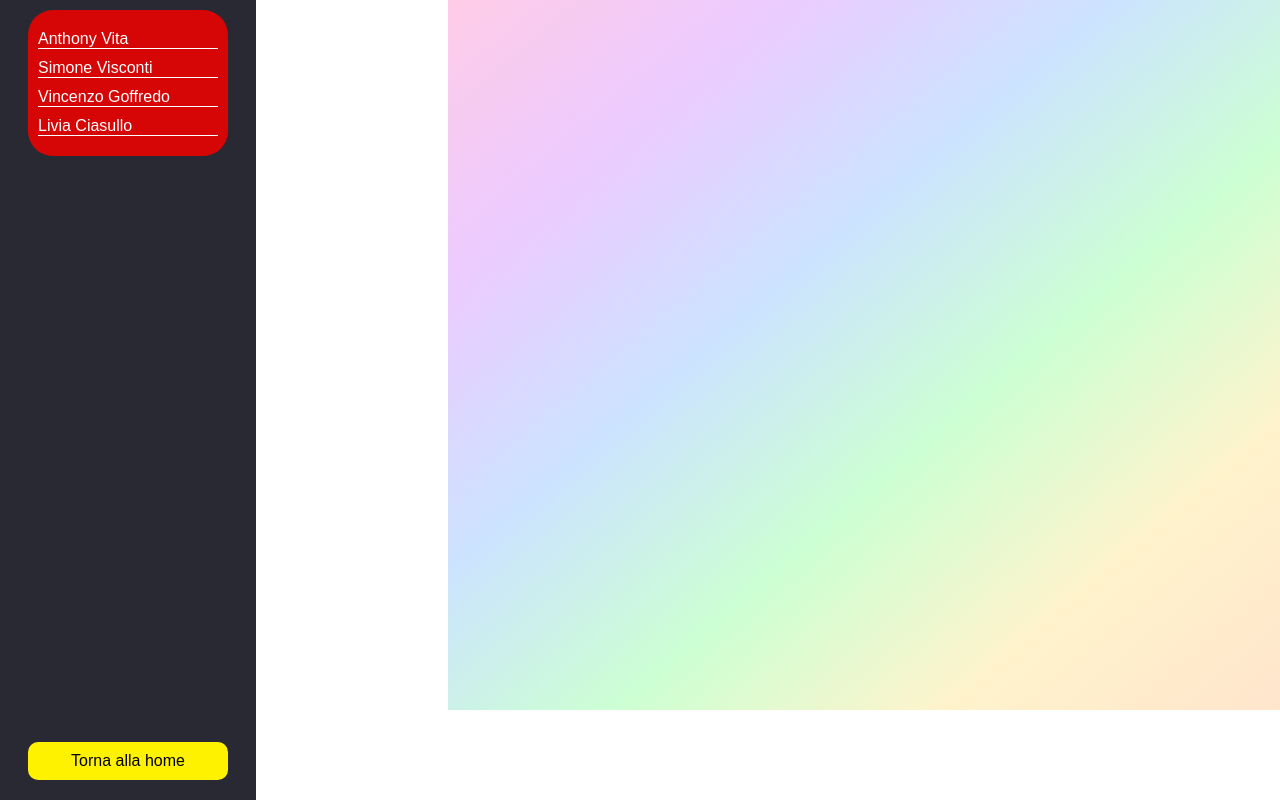
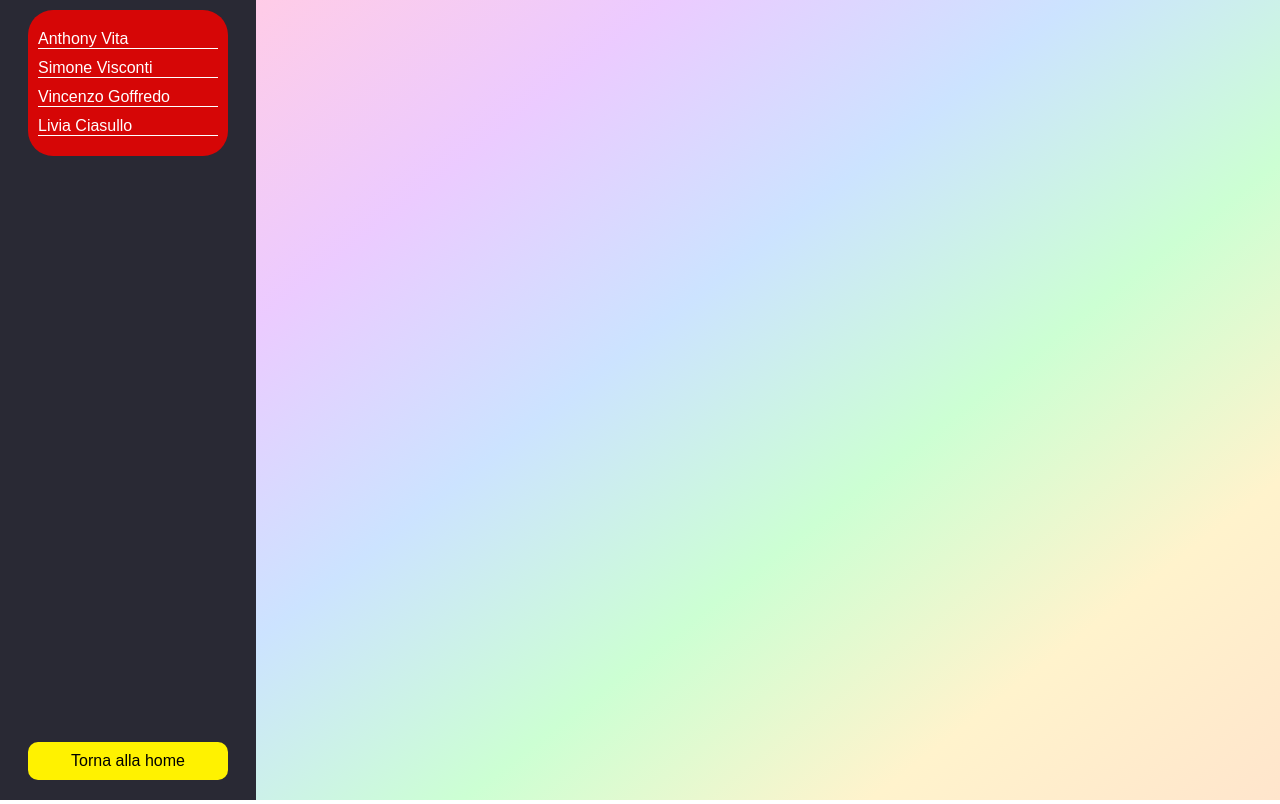
Before and after one commit to simonevisconti123/TSW-24-25-GR14, a PHP site: page /chiSiamo.html in a window 1280 px wide. Run offline with PHP 8.4, Linux system fonts and the light colour scheme.

Commit message:
fix CSS pagina chi siamo

```diff
--- a/css/chiSiamo_style.css
+++ b/css/chiSiamo_style.css
@@ -1,10 +1,3 @@
-html, body {
-  height: 100%; /* Assicura che l'altezza sia 100% per tutto il corpo */
-  margin: 0; /* Rimuove qualsiasi margine */
-  padding: 0; /* Rimuove qualsiasi padding */
-  overflow-x: hidden; /* Impedisce lo scroll orizzontale */
-}
-
 * {
   margin: 0;
   padding: 0;
@@ -15,7 +8,6 @@ body {
   font-family: Arial, sans-serif;
   display: flex;
   height: 100vh;
-  overflow-x: hidden; /*Impedisce lo scroll orizzontale */
 }
 
     .leftBlock {
@@ -77,47 +69,19 @@ body {
         .home-button:hover {
           background-color: #9F9700;
         }
-    html, body {
-      height: 100%;
-      margin: 0;
+
+    .pagina_presentazione {
+      flex-grow: 1;
       padding: 0;
-      overflow-x: hidden; /* Impedisce lo scroll orizzontale */
-    }
-    /*centerBlock*/
-    .centerBlock {
-      position: relative; /* serve a permettere al form di aggiunta nuovi post di essere esente dal flex */
-      display: flex;
-      flex-direction: column; /* I div saranno disposti uno sotto l'altro */
-      align-items: center;    /* Centra i div orizzontalmente */
-      flex: 1;
-      margin-left: 15%; /* Per non coprire leftBlock */
-      height: calc(100vh - 90px); /* Sottrae upBar e footer */
-      overflow-y: auto; /* Permette lo scroll */
-      background-color: #ffffff;
-
-      background: linear-gradient(
-          to bottom right,
-          #ffcce7 0%,
-          #cd77ff62 20%,
-          #cce3ff 40%,
-          #ccffd3 60%,
-          #fff3cc 80%,
-          #ffe5cc 100%
-      );
-      padding-bottom: 30px;
+      background-color: white;
     }
 
-        .centerBlock iframe {
+        iframe {
           width: 100%;
           height: 100%;
           border: none;
-          display: block; /* Assicura che l'iframe si comporti come un blocco e non abbia spazi indesiderati */
-        }html, body {
-  height: 100%; /* Assicura che l'altezza sia 100% per tutto il corpo */
-  margin: 0; /* Rimuove qualsiasi margine */
-  padding: 0; /* Rimuove qualsiasi padding */
-  overflow-x: hidden; /* Impedisce lo scroll orizzontale */
         }
+
 
         * {
           margin: 0;
@@ -129,7 +93,6 @@ body {
           font-family: Arial, sans-serif;
           display: flex;
           height: 100vh;
-  overflow-x: hidden; /*Impedisce lo scroll orizzontale */
         }
 
             .leftBlock {
@@ -162,9 +125,6 @@ body {
                       cursor: pointer;
                       border-bottom: 1px solid white;
                       text-align: left;
-              white-space: nowrap;  /* Impedisce il testo di andare a capo */
-              overflow: hidden;     /* Nasconde il testo che esce dal box */
-              text-overflow: ellipsis;  /* Aggiunge "..." se il testo è troppo lungo */
                     }
 
                         .namesBox button:hover {
@@ -183,31 +143,16 @@ body {
                   border-radius: 10px;
                   cursor: pointer;
                   margin-bottom: 10px;
-          white-space: nowrap;  /* Impedisce il testo di andare a capo */
-          overflow: hidden;     /* Nasconde il testo che esce dal box */
-          text-overflow: ellipsis;  /* Aggiunge "..." se il testo è troppo lungo */
                 }
 
                 .home-button:hover {
                   background-color: #9F9700;
                 }
-    html, body {
-      height: 100%;
-      margin: 0;
+
+            .centerBlock {
+              flex-grow: 1;
               padding: 0;
-      overflow-x: hidden; /* Impedisce lo scroll orizzontale */
-    }
-    /*centerBlock*/
-    .centerBlock {
-      position: relative; /* serve a permettere al form di aggiunta nuovi post di essere esente dal flex */
-      display: flex;
-      flex-direction: column; /* I div saranno disposti uno sotto l'altro */
-      align-items: center;    /* Centra i div orizzontalmente */
-      flex: 1;
-      margin-left: 15%; /* Per non coprire leftBlock */
-      height: calc(100vh - 90px); /* Sottrae upBar e footer */
-      overflow-y: auto; /* Permette lo scroll */
-      background-color: #ffffff;
+              background-color: white;
 
               background: linear-gradient(
                 to bottom right,
@@ -218,12 +163,10 @@ body {
                 #fff3cc 80%,
                 #ffe5cc 100%
             );
-      padding-bottom: 30px;
             }
 
-        .centerBlock iframe {
+                iframe {
                   width: 100%;
                   height: 100%;
                   border: none;
-          display: block; /* Assicura che l'iframe si comporti come un blocco e non abbia spazi indesiderati */
                 }
```
Lines whose indentation alone changed are shown as unchanged.
